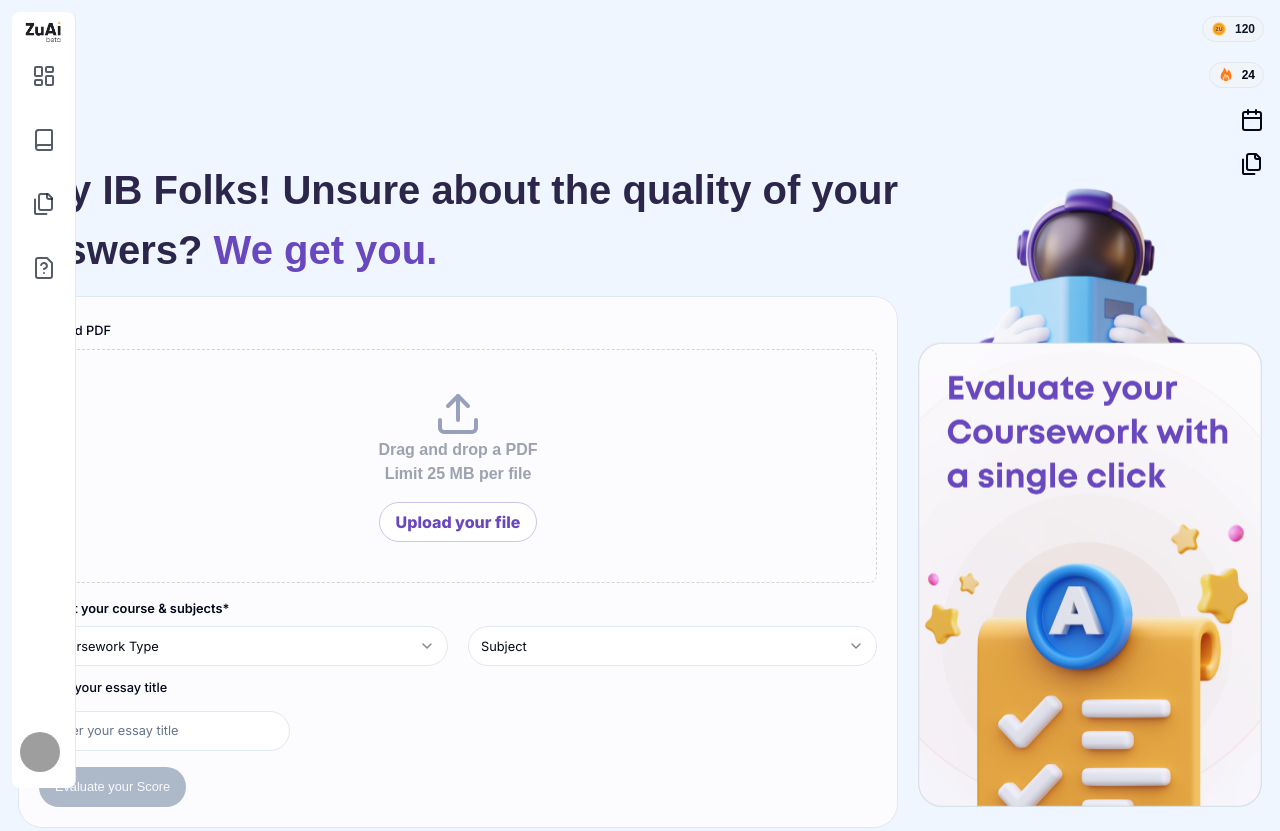
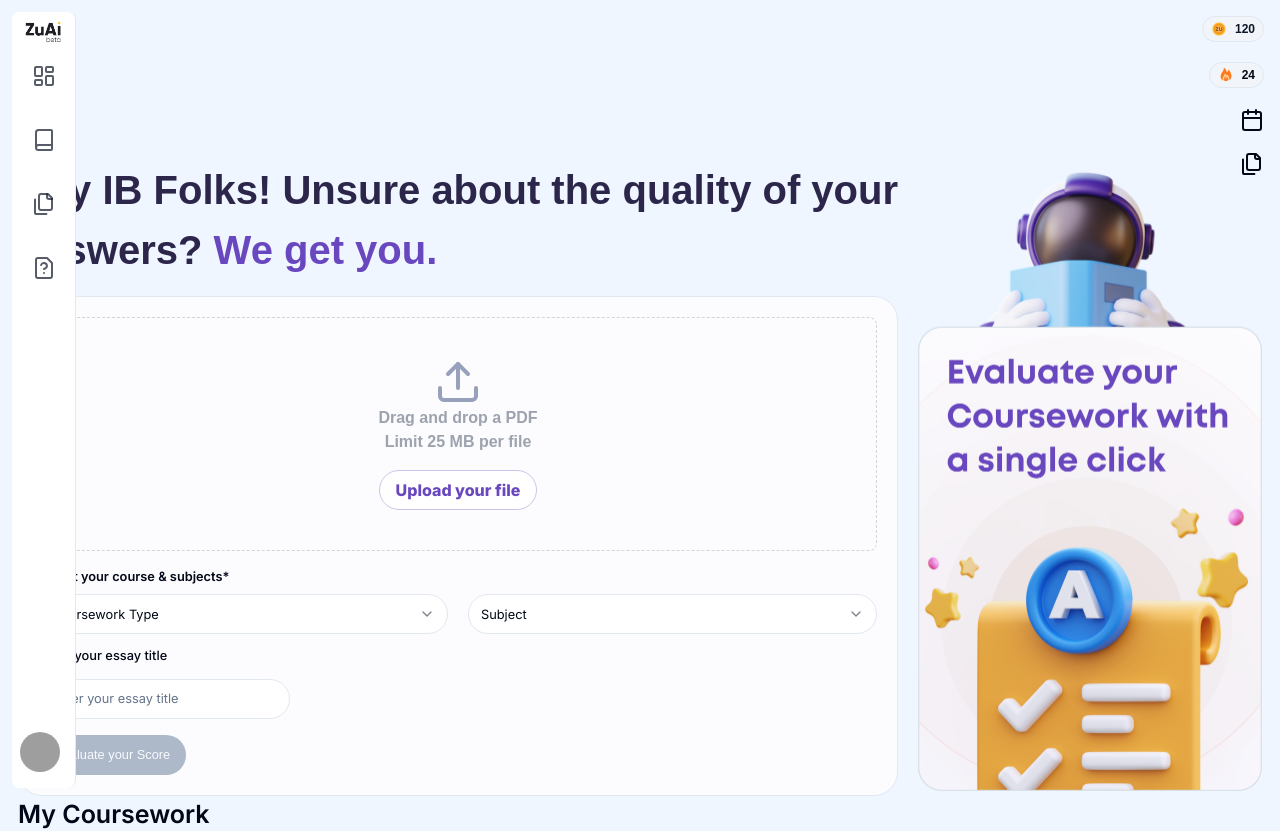
Before and after one commit to sahildotdev/gradely, a Next.js app: page / in a window 1280 px wide. Shown: the top 831 px of the page. Built offline with nearby package versions, Linux system fonts and the light colour scheme; grey boxes are pictures that could not be loaded.

Commit message:
Update EssayEvalutionForm

```diff
--- a/src/components/EssayEvaluationForm.tsx
+++ b/src/components/EssayEvaluationForm.tsx
@@ -106,7 +106,6 @@ const EssayEvaluationForm: React.FC = () => {
               name="pdfFile"
               render={({ field }) => (
                 <FormItem>
-                  <FormLabel>Upload PDF</FormLabel>
                   <FormControl>
                     <PDFUploader
                       onFileUpload={(files) => {
```
